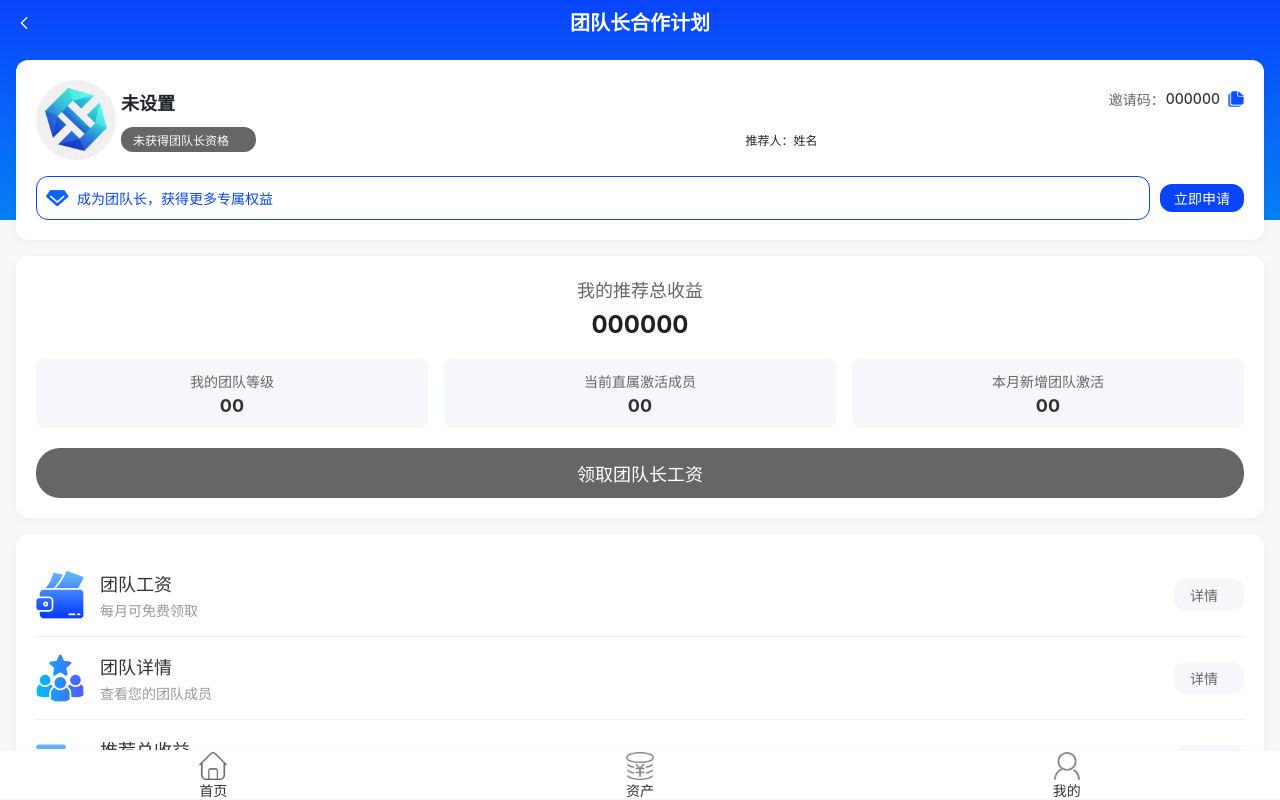
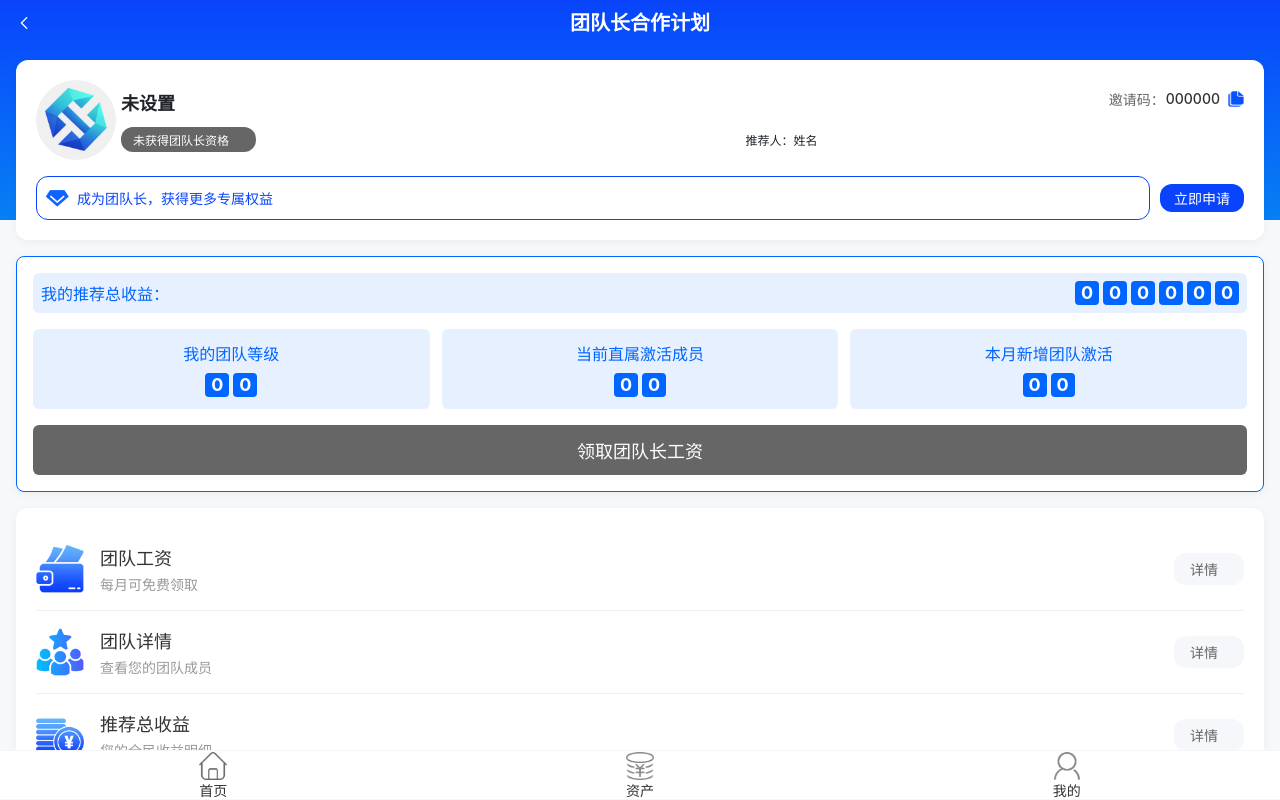
Before and after one commit to zhangsan083/minsheng, a Vue app: page /team-plan in a window 1280 px wide. Shown: the top 800 px of the page. Built offline with nearby package versions, Linux system fonts and the light colour scheme; sample sign-in values are in the browser's storage.

Commit message:
优化界面

```diff
--- a/src/views/TeamPlan.vue
+++ b/src/views/TeamPlan.vue
@@ -55,21 +55,37 @@
       <!-- 收益统计 -->
       <div class="earnings-section">
         <div class="earnings-header">
-          <div class="earnings-title">我的推荐总收益</div>
-          <div class="earnings-amount">000000</div>
+          <span class="earnings-title">我的推荐总收益：</span>
+          <div class="earnings-amount">
+            <span class="digit">0</span>
+            <span class="digit">0</span>
+            <span class="digit">0</span>
+            <span class="digit">0</span>
+            <span class="digit">0</span>
+            <span class="digit">0</span>
+          </div>
         </div>
         <div class="team-stats">
           <div class="stat-item">
             <div class="stat-title">我的团队等级</div>
-            <div class="stat-value">00</div>
+            <div class="stat-value">
+              <span class="digit">0</span>
+              <span class="digit">0</span>
+            </div>
           </div>
           <div class="stat-item">
             <div class="stat-title">当前直属激活成员</div>
-            <div class="stat-value">00</div>
+            <div class="stat-value">
+              <span class="digit">0</span>
+              <span class="digit">0</span>
+            </div>
           </div>
           <div class="stat-item">
             <div class="stat-title">本月新增团队激活</div>
-            <div class="stat-value">00</div>
+            <div class="stat-value">
+              <span class="digit">0</span>
+              <span class="digit">0</span>
+            </div>
           </div>
         </div>
         <div class="salary-btn">领取团队长工资</div>
@@ -444,53 +460,72 @@ onMounted(() => {
 /* 收益统计 */
 .earnings-section {
   background: white;
-  border-radius: 12px;
-  padding: 20px;
+  border: 1px solid #0066ff;
+  border-radius: 8px;
+  padding: 16px;
   margin-bottom: 16px;
   box-shadow: 0 2px 8px rgba(0, 0, 0, 0.05);
 }
 
 .earnings-header {
-  text-align: center;
-  margin-bottom: 20px;
+  display: flex;
+  align-items: center;
+  justify-content: space-between;
+  margin-bottom: 16px;
+  padding: 8px 8px;
+  background: #e6f0ff;
+  border-radius: 6px;
 }
 
 .earnings-title {
-  font-size: var(--font-size-base);
-  color: #666;
-  margin-bottom: 8px;
+  font-size: var(--font-size-small);
+  color: #0066ff;
+  font-weight: 500;
 }
 
 .earnings-amount {
-  font-size: 24px;
+  display: flex;
+  gap: 4px;
+}
+
+.digit {
+  display: inline-block;
+  width: 24px;
+  height: 24px;
+  background: #0066ff;
+  color: white;
+  text-align: center;
+  line-height: 24px;
+  border-radius: 4px;
+  font-size: var(--font-size-base);
   font-weight: bold;
-  color: var(--blue-gradient);
 }
 
 .team-stats {
   display: grid;
   grid-template-columns: repeat(3, 1fr);
-  gap: 16px;
-  margin-bottom: 20px;
+  gap: 12px;
+  margin-bottom: 16px;
 }
 
 .stat-item {
   text-align: center;
   padding: 12px;
-  background: #f5f7fa;
-  border-radius: 8px;
+  background: #e6f0ff;
+  border-radius: 6px;
 }
 
 .stat-title {
-  font-size: var(--font-size-xs);
-  color: #666;
-  margin-bottom: 4px;
+  font-size: var(--font-size-small);
+  color: #0066ff;
+  margin-bottom: 8px;
+  font-weight: 500;
 }
 
 .stat-value {
-  font-size: 18px;
-  font-weight: bold;
-  color: #333;
+  display: flex;
+  justify-content: center;
+  gap: 4px;
 }
 
 .salary-btn {
@@ -498,10 +533,12 @@ onMounted(() => {
   padding: 12px;
   background: #666;
   color: white;
-  border-radius: 24px;
+  border-radius: 6px;
   text-align: center;
   font-size: var(--font-size-base);
   font-weight: 500;
+  cursor: pointer;
+  margin-top: 8px;
 }
 
 /* 团队工具 */
```
